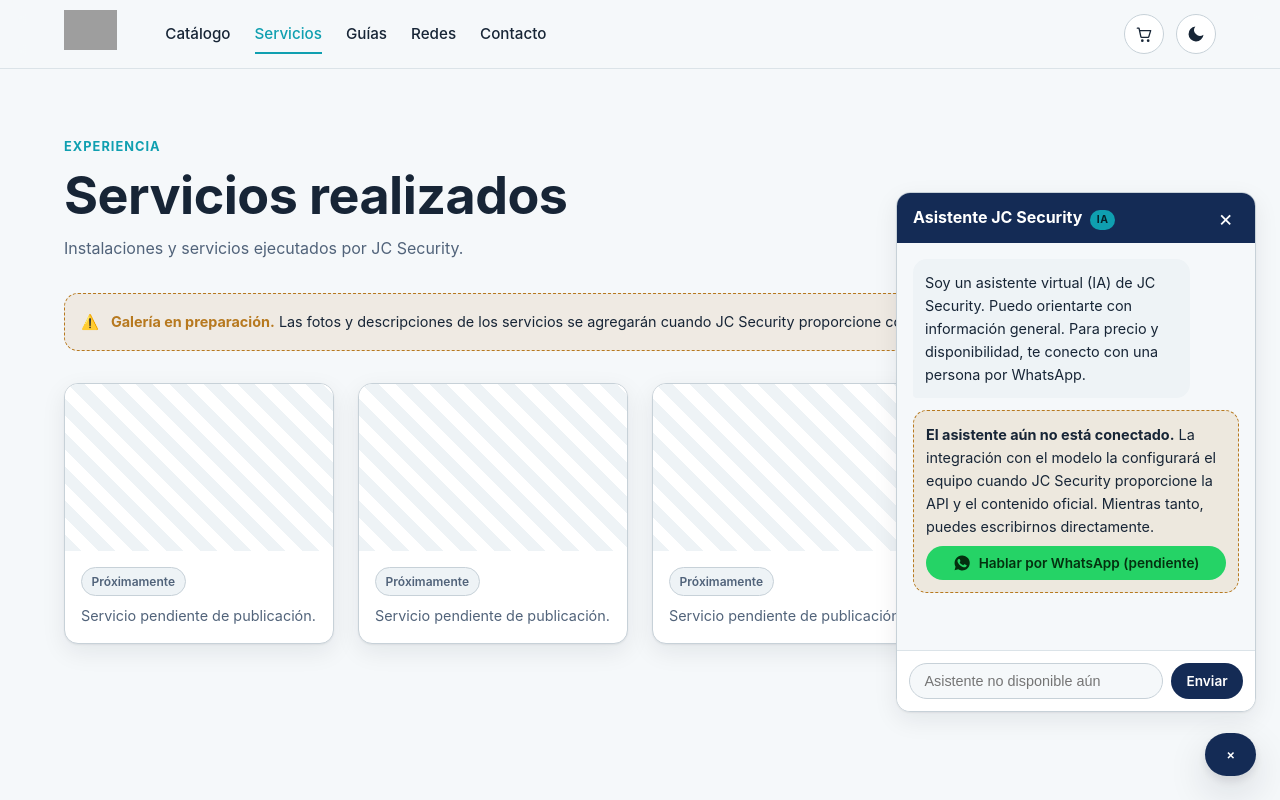
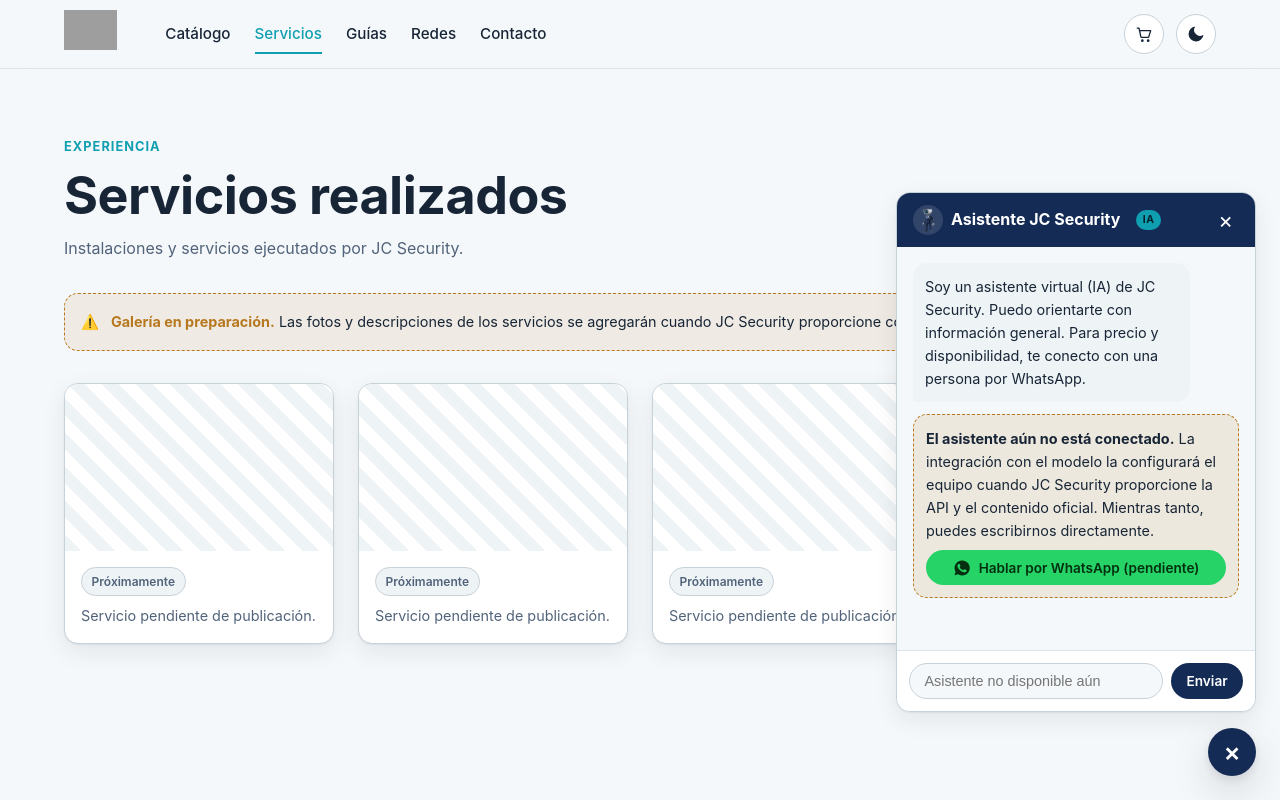
Before and after one commit to JC-Security27/JC_Security, a React (Vite) app in the folder frontend/: page /servicios in a window 1280 px wide. Both pictures are taken after a click on the button "Asistente IA". Shown: the top 800 px of the page. Built offline with nearby package versions, Linux system fonts and the light colour scheme; grey boxes are pictures that could not be loaded.

Commit message:
Usar mascota robot en el boton del asistente IA

```diff
--- a/frontend/src/components/ai/AiChatWidget.tsx
+++ b/frontend/src/components/ai/AiChatWidget.tsx
@@ -75,13 +75,27 @@
     <>
       <button
         type="button"
-        className="ai-fab"
+        className={`ai-fab ${open ? "is-open" : ""}`}
         aria-expanded={open}
         aria-controls="ai-chat-panel"
         onClick={() => setOpen((v) => !v)}
         title="Asistente virtual (IA)"
       >
-        {open ? "×" : "Asistente IA"}
+        {open ? (
+          <span className="ai-fab-close" aria-hidden="true">
+            ×
+          </span>
+        ) : (
+          <>
+            <img
+              src="/robot-asistente.png"
+              alt=""
+              className="ai-fab-robot"
+              aria-hidden="true"
+            />
+            <span className="ai-fab-label">Asistente IA</span>
+          </>
+        )}
       </button>
 
       {open && (
@@ -92,7 +106,13 @@
           aria-label="Asistente virtual de JC Security"
         >
           <header className="ai-header">
-            <div>
+            <div className="ai-header-id">
+              <img
+                src="/robot-asistente.png"
+                alt=""
+                className="ai-header-avatar"
+                aria-hidden="true"
+              />
               <strong>Asistente JC Security</strong>
               <span className="ai-badge">IA</span>
             </div>
--- a/frontend/src/styles/pages.css
+++ b/frontend/src/styles/pages.css
@@ -558,18 +558,72 @@
   right: var(--space-5);
   bottom: var(--space-5);
   z-index: 200;
+  display: inline-flex;
+  align-items: center;
+  gap: var(--space-2);
   background: var(--primary);
   color: var(--text-on-brand);
   border: none;
   border-radius: var(--radius-pill);
-  padding: 0.85rem 1.3rem;
+  padding: 0.5rem 1.1rem 0.5rem 0.5rem;
   font-weight: 600;
   box-shadow: var(--shadow-hover);
-  transition: transform var(--transition), background var(--transition);
+  transition: transform var(--transition), background var(--transition),
+    box-shadow var(--transition);
 }
 .ai-fab:hover {
   background: var(--primary-hover);
   transform: translateY(-2px);
+}
+/* Robot asomando dentro del botón flotante */
+.ai-fab-robot {
+  width: 48px;
+  height: 48px;
+  object-fit: contain;
+  object-position: top;
+  filter: drop-shadow(0 2px 4px rgba(0, 0, 0, 0.35));
+  transition: transform var(--transition);
+}
+.ai-fab:hover .ai-fab-robot {
+  transform: scale(1.08) translateY(-2px);
+}
+.ai-fab-label {
+  font-size: 0.9rem;
+  white-space: nowrap;
+}
+/* Estado abierto: botón compacto circular con la X */
+.ai-fab.is-open {
+  padding: 0;
+  width: 48px;
+  height: 48px;
+  justify-content: center;
+}
+.ai-fab-close {
+  font-size: 1.6rem;
+  line-height: 1;
+}
+/* Avatar del robot en el encabezado del panel */
+.ai-header-id {
+  display: flex;
+  align-items: center;
+  gap: var(--space-2);
+}
+.ai-header-avatar {
+  width: 30px;
+  height: 30px;
+  object-fit: contain;
+  object-position: top;
+  background: rgba(255, 255, 255, 0.12);
+  border-radius: 50%;
+  padding: 2px;
+}
+@media (max-width: 520px) {
+  .ai-fab-label {
+    display: none;
+  }
+  .ai-fab {
+    padding: 0.4rem;
+  }
 }
 .ai-panel {
   position: fixed;
```
Also changed, not shown: frontend/public/robot-asistente.png (added), 1 other file (tests, documents, lock files or other folders).
